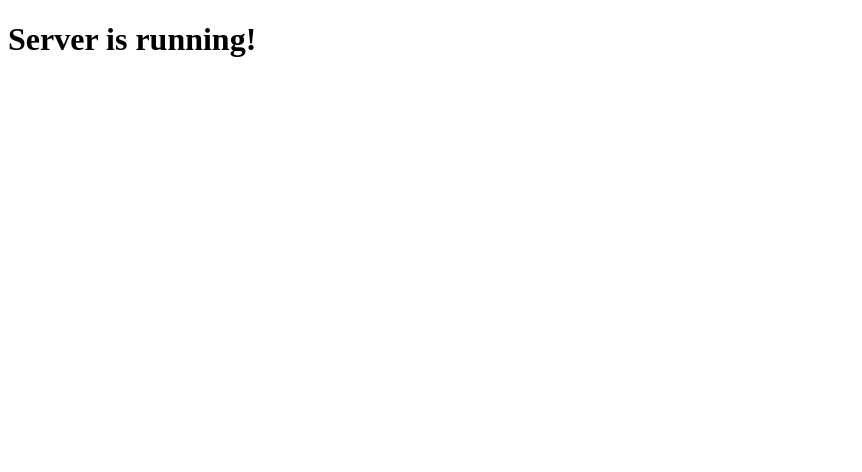
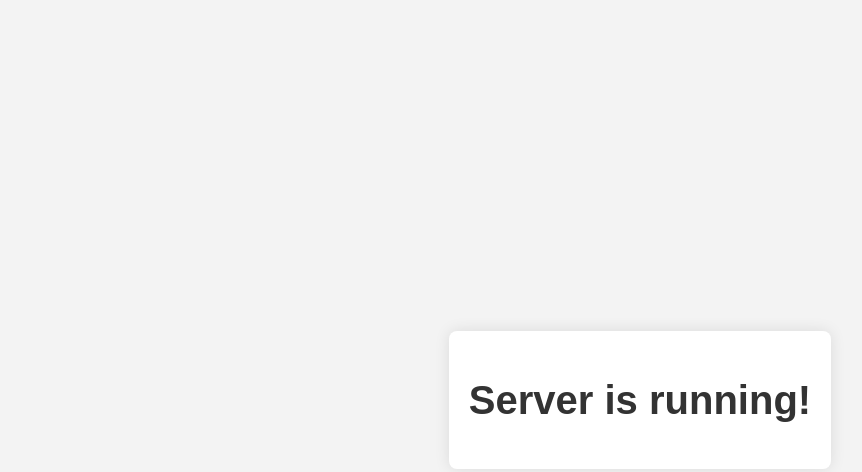
Before and after one commit to Hexcss/personal-message-to-discord, a website: page public/index.html in a window 1280 px wide. Shown: the whole page, without its empty margins (0-862 px from the left). Drawn offline with Linux system fonts and the light colour scheme.

Commit message:
feat: Public Page

```diff
--- a/public/index.html
+++ b/public/index.html
@@ -4,8 +4,34 @@
     <meta charset="UTF-8">
     <meta name="viewport" content="width=device-width, initial-scale=1.0">
     <title>Server Status</title>
+    <style>
+        body {
+            display: flex;
+            justify-content: center;
+            align-items: center;
+            height: 100vh;
+            margin: 0;
+            background-color: #f3f3f3;
+            font-family: Arial, sans-serif;
+        }
+
+        .container {
+            text-align: center;
+            border-radius: 8px;
+            padding: 20px;
+            box-shadow: 0px 0px 15px rgba(0, 0, 0, 0.1);
+            background-color: white;
+        }
+
+        h1 {
+            color: #333;
+            font-size: 2.5em;
+        }
+    </style>
 </head>
 <body>
-    <h1>Server is running!</h1>
+    <div class="container">
+        <h1>Server is running!</h1>
+    </div>
 </body>
 </html>
```
Also changed, not shown: src/app.ts (+2 -15 lines).
